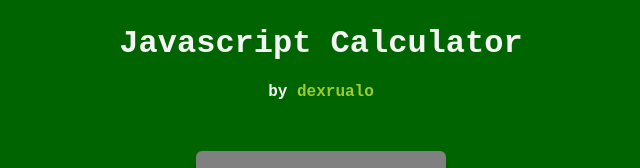
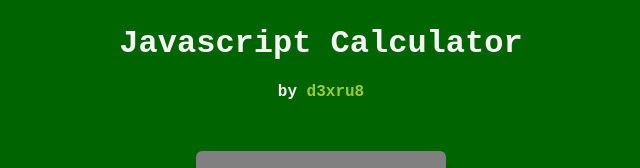
Before and after one commit to dexrualo/js-calculator, a plain HTML site: page index.html in a window 1280 px wide. Shown: the top 168 px of the page, 319-959 px from the left. Drawn offline with nearby package versions, Linux system fonts and the light colour scheme; a web font is replaced by a local one.

Commit message:
Update index.html

```diff
--- a/index.html
+++ b/index.html
@@ -8,7 +8,7 @@
 </head>
 <body>
   <h1>Javascript Calculator</h1>
-  <h4>by <a href="https://github.com/dexrualo">dexrualo</a></h4>
+  <h4>by <a href="https://github.com/d3xru8">d3xru8</a></h4>
   <div class="case">
     <div class="screen">
       <span class="main"></span>
```
